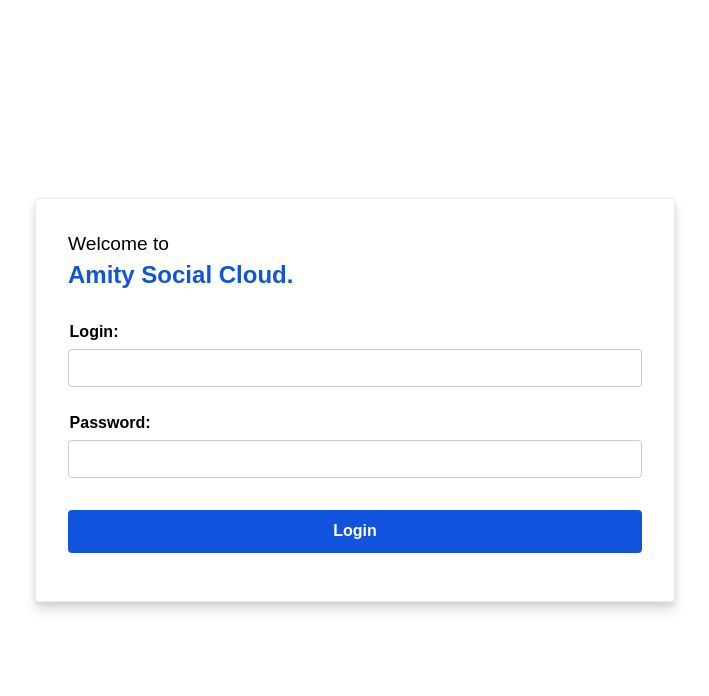
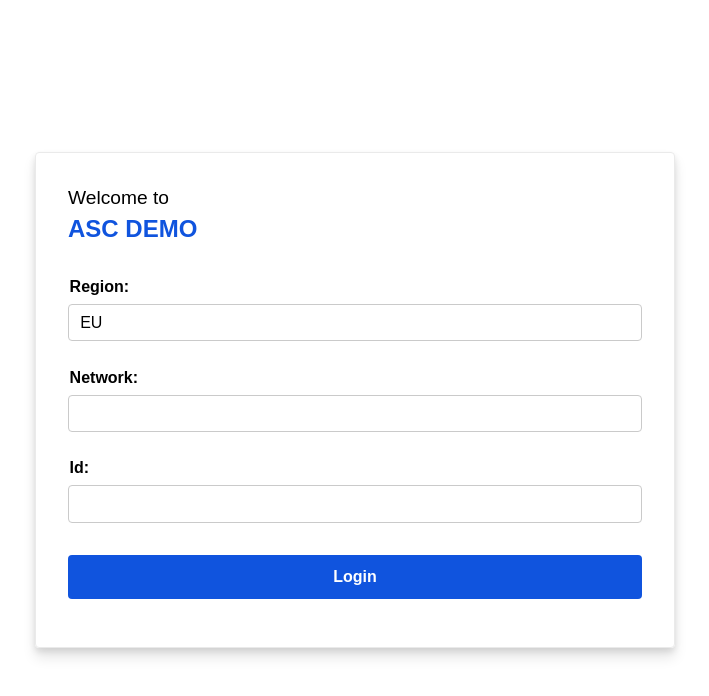
Before and after one commit to krit-amity/asc-ui-kit-web-demo, a React (Create React App) app: page / in a window 1280 px wide. Shown: the top 696 px of the page, without its empty margins (285-994 px from the left). Built offline with nearby package versions, Linux system fonts and the light colour scheme.

Commit message:
add network

```diff
--- a/package.json
+++ b/package.json
@@ -4,6 +4,7 @@
   "private": true,
   "main": "./src/index.tsx",
   "dependencies": {
+    "@amityco/ui-kit": "^2.0.1",
     "@testing-library/jest-dom": "^5.14.1",
     "@testing-library/react": "^13.0.0",
     "@testing-library/user-event": "^13.2.1",
@@ -14,10 +15,9 @@
     "react": "^17.0.2",
     "react-dom": "^17.0.2",
     "react-scripts": "4.0.3",
+    "styled-components": "^5.3.5",
     "typescript": "^4.4.2",
-    "web-vitals": "^2.1.0",
-    "@amityco/ui-kit": "^2.0.1",
-    "styled-components": "^5.3.0"
+    "web-vitals": "^2.1.0"
   },
   "scripts": {
     "start": "react-scripts start",
--- a/src/App.tsx
+++ b/src/App.tsx
@@ -1,25 +1,40 @@
 import "./styles.css";
-import { useState } from "react";
+import { useEffect, useState } from "react";
 // @ts-ignore
 import { AmityUiKitProvider, AmityUiKitSocial } from "@amityco/ui-kit";
 
 import Login from "./Login";
 
-const apiKey = "b3bee90c39d9a5644831d84e5a0d1688d100ddebef3c6e78";
+export default function App() {
+  const [state, setState] = useState<{
+    id: string;
+    network: string;
+    region: string;
+  }>({
+    id: "",
+    network: "",
+    region: "",
+  });
 
-export default function App() {
-  const [userId, setUserId] = useState();
+  useEffect(() => {
+    const url = window.location.href;
+    const urlParams = new URLSearchParams(url.split("?")[1]);
+    const id = urlParams.get("id") ?? "";
+    const region = urlParams.get("region") ?? "";
+    const network = urlParams.get("network") ?? "";
+    setState({ id, region, network });
+    window.history.replaceState(null, "ASC", "/")
+  }, []);
 
   return (
     <div className="App">
-      {!userId ? (
-        <Login onSubmit={setUserId} />
+      {!state.id ? (
+        <Login onSubmit={setState} />
       ) : (
         <AmityUiKitProvider
-          key={userId}
-          apiKey={apiKey}
-          userId={userId}
-          displayName={userId}
+          apiRegion={state.region}
+          apiKey={state.network}
+          userId={state.id}
         >
           <AmityUiKitSocial />
         </AmityUiKitProvider>
--- a/src/Login.tsx
+++ b/src/Login.tsx
@@ -1,22 +1,28 @@
-export default function Login({ onSubmit = (username: any) => {} }) {
+export default function Login({
+  onSubmit = (data: { id: string; network: string; region: string }) => {},
+}) {
   const handleSubmit = (e: any) => {
     e.preventDefault();
-
     const values = Object.fromEntries(new FormData(e.target));
-
-    onSubmit(values.username);
+    onSubmit({
+      id: values.id as string,
+      network: values.network as string,
+      region: values.region as string,
+    });
   };
 
   return (
     <form className="Login" onSubmit={handleSubmit}>
       <h1>
         Welcome to
-        <strong>Amity Social Cloud.</strong>
+        <strong>ASC DEMO</strong>
       </h1>
-      <label>login</label>
-      <input type="text" name="username" required />
-      <label>password</label>
-      <input type="password" name="password" required />
+      <label>region</label>
+      <input type="text" defaultValue={"EU"} name="region" required />
+      <label>network</label>
+      <input type="text" name="network" required />
+      <label>id</label>
+      <input type="text" name="id" required />
       <button type="submit">Login</button>
     </form>
   );
```
Also changed, not shown: 8 other files (tests, documents, lock files or other folders).
